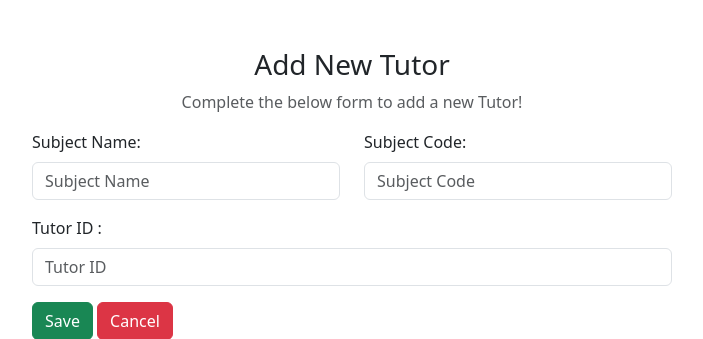
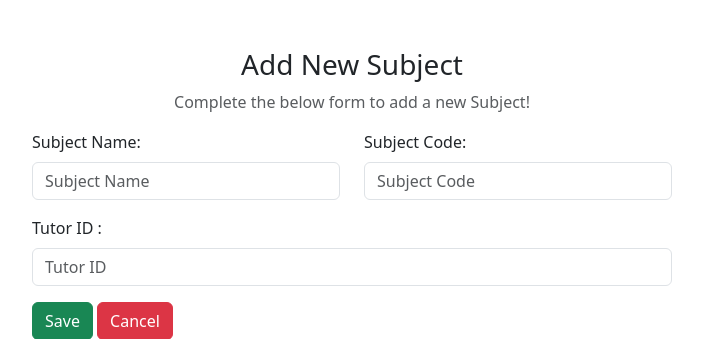
Before and after one commit to UniB-Tutor-Projects/PRIVATE-TUTOR-FINDER-SYSTEM, a PHP site: page /admin/add_subject.php in a window 1280 px wide. Shown: the part 58-397 px from the top of the page, without its empty margins (288-991 px from the left). Run offline with PHP 8.4, Linux system fonts and the light colour scheme; some libraries are stand-ins or nearby versions.

Commit message:
Update add_subject.php

```diff
--- a/admin/add_subject.php
+++ b/admin/add_subject.php
@@ -49,7 +49,7 @@ if (isset($_POST['submit'])) {
         <meta name="viewport" content="width=device-width, initial-scale=1.0">
         <link rel="stylesheet" href="https://cdnjs.cloudflare.com/ajax/libs/font-awesome/6.3.0/css/all.min.css" integrity="sha512-SzlrxWUlpfuzQ+pcUCosxcglQRNAq/DZjVsC0lE40xsADsfeQoEypE+enwcOiGjk/bSuGGKHEyjSoQ1zVisanQ==" crossorigin="anonymous" referrerpolicy="no-referrer" />
         <link href="https://cdn.jsdelivr.net/npm/bootstrap@5.3.0-alpha1/dist/css/bootstrap.min.css" rel="stylesheet" integrity="sha384-GLhlTQ8iRABdZLl6O3oVMWSktQOp6b7In1Zl3/Jr59b6EGGoI1aFkw7cmDA6j6gD" crossorigin="anonymous">
-        <title>Add TutorSubject</title>
+        <title>Add Subject</title>
     </head>
 
     <body>
@@ -59,8 +59,8 @@ if (isset($_POST['submit'])) {
 
         <div class="container">
             <div class="text-center" mb-4>
-                <h3>Add New Tutor</h3>
-                <p class="text-muted">Complete the below form to add a new Tutor!</p>
+                <h3>Add New Subject</h3>
+                <p class="text-muted">Complete the below form to add a new Subject!</p>
             </div>
 
             <div class="container d-flex justify-content-center">
```
